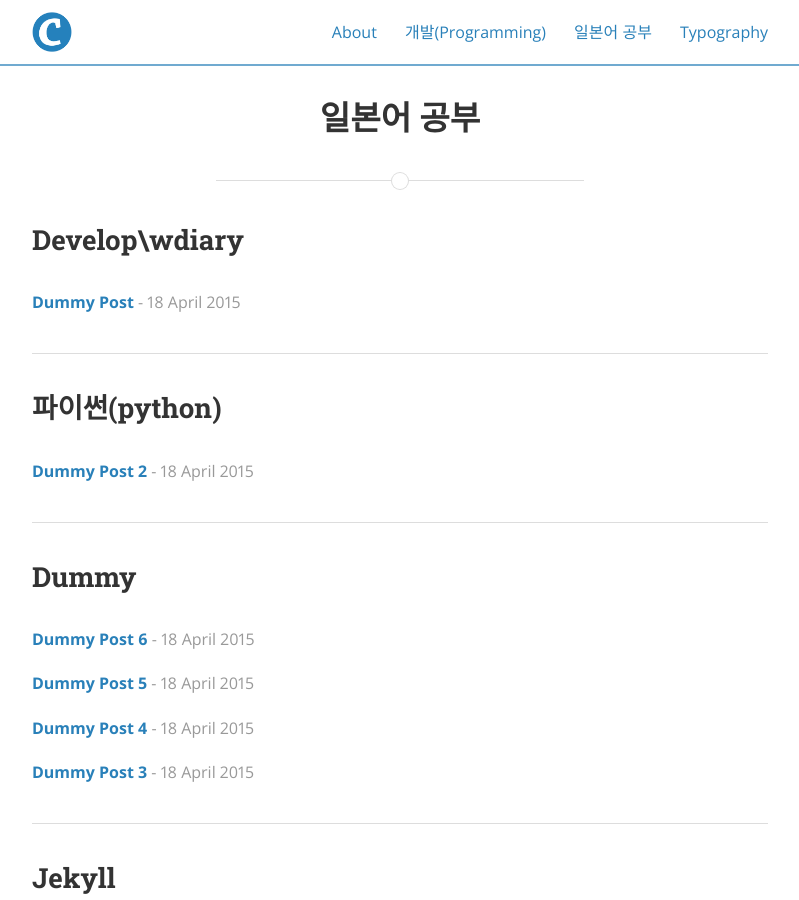
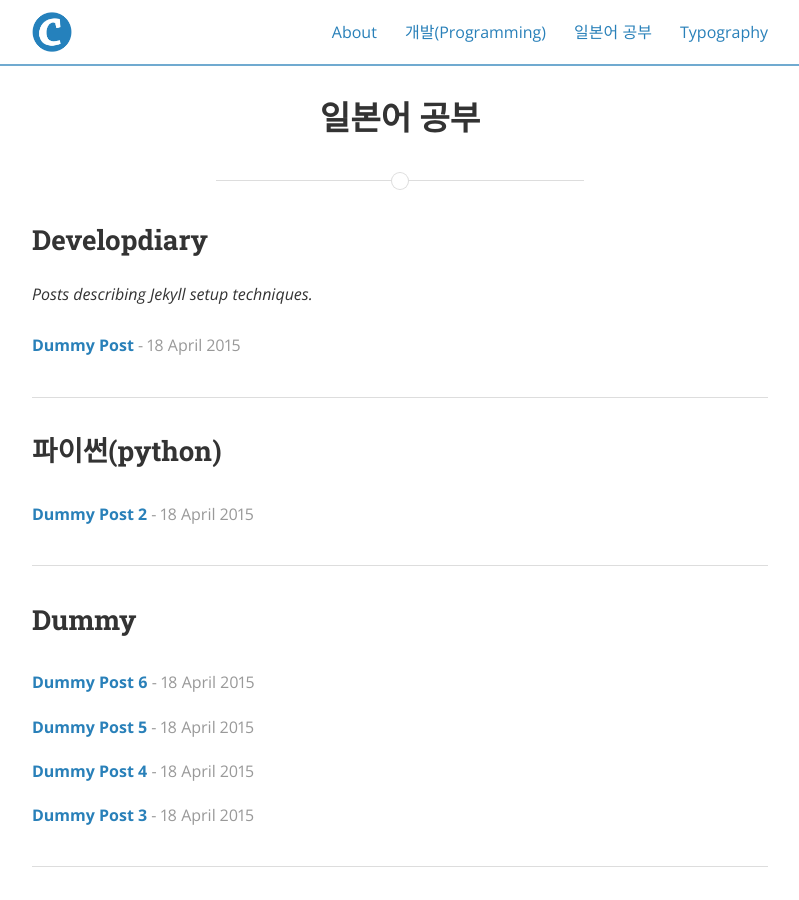
Before and after one commit to myksb1223/myksb1223.github.io, a Jekyll site: the page built from japanese.html, in a window 1280 px wide and 900 px high. Shown: the whole window, without its empty margins (240-1039 px from the left). Built offline with Jekyll 4.4.1, drawn with Linux system fonts in a browser that asks for light colours; nearby versions of some CDN libraries.

Commit message:
Add pages

```diff
--- a/_posts/2015-04-18-dummy.markdown
+++ b/_posts/2015-04-18-dummy.markdown
@@ -3,7 +3,7 @@
 title:  "Dummy Post"
 date:   2015-04-18 08:43:59
 author: Ben Centra
-categories: Develop\wDiary
+categories: DevelopDiary
 ---
 
 This is just a dummy post. Lorem ipsum and all the rest.
```
